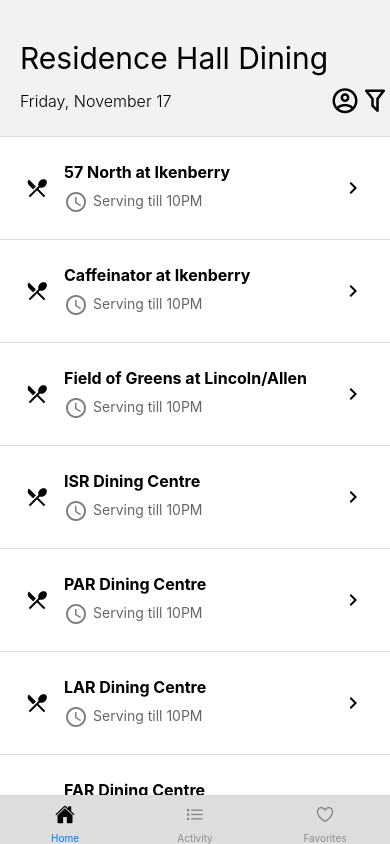
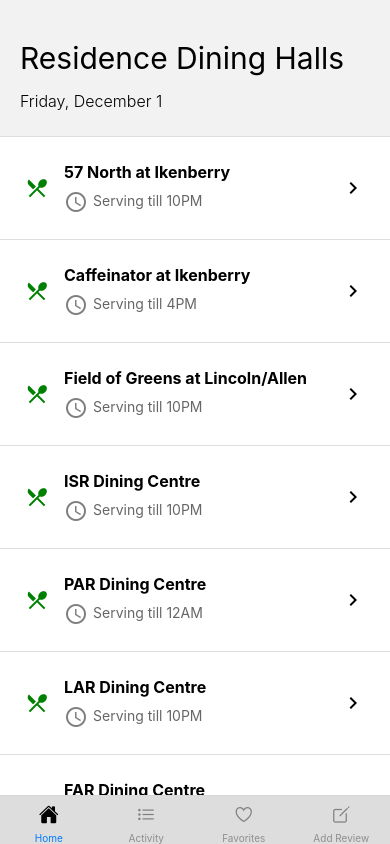
Before and after one commit to rena987/FlavorFeed, a React Native app: screen /PostLoginTabs in a window 390 px wide. Built offline with nearby package versions, Linux system fonts and the light colour scheme.

Commit message:
modified workflow and reviews screens

```diff
--- /dev/null
+++ b/AddReview.js
@@ -0,0 +1,22 @@
+// AddReview.js
+import React from 'react';
+import { View, Text, StyleSheet } from 'react-native';
+
+const AddReview = () => {
+  return (
+    <View style={styles.container}>
+      <Text>This is the Add Review screen!</Text>
+      {/* Add your review-related UI components and logic here */}
+    </View>
+  );
+};
+
+const styles = StyleSheet.create({
+  container: {
+    flex: 1,
+    justifyContent: 'center',
+    alignItems: 'center',
+  },
+});
+
+export default AddReview;
--- a/App.js
+++ b/App.js
@@ -9,6 +9,7 @@ import PostLoginTabs from './PostLoginTabs';
 import CaffinatorScreen from './Caffinator';
 import Ikenberry57Screen from './Ikenberry57Screen';
 import ReviewsScreen from './reviews';
+import AddReview from './AddReview';
 import { FavoritesProvider } from './FavoritesContext';
 
 const Stack = createStackNavigator();
@@ -24,7 +25,7 @@ export default function App() {
           <Stack.Screen name="57 North" component={Ikenberry57Screen} />
           <Stack.Screen name="Reviews" component={ReviewsScreen} />
           <Stack.Screen name="Caffeinator" component={CaffinatorScreen} />
-
+          <Stack.Screen name="Add Review" component={AddReview} />
         </Stack.Navigator>
       </NavigationContainer>
     </FavoritesProvider>
--- a/Caffinator.js
+++ b/Caffinator.js
@@ -35,7 +35,7 @@ const CaffinatorScreen = () => {
   return (
     <View style={styles.container}>
       {/* Image at the top */}
-      <Image source={require('C:/Users/isabe/465_project/caffinator.jpg')} style={styles.image} />
+      <Image source={require('C:/Users/isabe/465_project/assets/caffinator.jpg')} style={styles.image} />
 
       <View style={styles.contentContainer}>
         {/* Title with Check-In Box */}
--- a/FavoritesScreen.js
+++ b/FavoritesScreen.js
@@ -120,7 +120,6 @@ const styles = StyleSheet.create({
   instructionsText: {
     fontSize: 16,
     textAlign: 'center',
-    // Add other styling as needed
   },
 });
 
--- a/Home.js
+++ b/Home.js
@@ -6,12 +6,12 @@ import { useNavigation } from '@react-navigation/native';
 
 const diningOptions = [
   { id: 1, name: '57 North at Ikenberry', servingTime: 'Serving till 10PM' },
-  { id: 2, name: 'Caffeinator at Ikenberry', servingTime: 'Serving till 10PM' },
+  { id: 2, name: 'Caffeinator at Ikenberry', servingTime: 'Serving till 4PM' },
   { id: 3, name: 'Field of Greens at Lincoln/Allen', servingTime: 'Serving till 10PM' },
   { id: 4, name: 'ISR Dining Centre', servingTime: 'Serving till 10PM' },
-  { id: 5, name: 'PAR Dining Centre', servingTime: 'Serving till 10PM' },
+  { id: 5, name: 'PAR Dining Centre', servingTime: 'Serving till 12AM' },
   { id: 6, name: 'LAR Dining Centre', servingTime: 'Serving till 10PM' },
-  { id: 7, name: 'FAR Dining Centre', servingTime: 'Serving till 10PM' },
+  { id: 7, name: 'FAR Dining Centre', servingTime: 'Serving till 12AM' },
 ];
 
 const Home = () => {
@@ -25,23 +25,31 @@ const Home = () => {
     navigation.navigate('Caffeinator');
   };
 
-
   const navigateToIkenberryScreen = () => {
     navigation.navigate('57 North');
+  };
+
+  const navigateToFavorites = () => {
+    navigation.navigate('Favorites');
+  };
+
+  const navigateToReviews = () => {
+    navigation.navigate('Reviews');
+  };
+
+  const navigateToAddReview = () => {
+    navigation.navigate('Add Review');
   };
 
   return (
     <View style={styles.container}>
       <View style={styles.header}>
-        <Text style={styles.headerTitle}>Residence Hall Dining</Text>
+        <Text style={styles.headerTitle}>Residence Dining Halls</Text>
         <View style={styles.secondPartHeader}>
-          <Text style={styles.headerDate}>Friday, November 17</Text>
+          <Text style={styles.headerDate}>Friday, December 1</Text>
           <View style={styles.rightPartOfSecondHeader}>
             <TouchableOpacity onPress={navigateToProfile} style={styles.profileButton}>
               <Icon name="account-circle-outline" size={30} style={styles.profileIcon} />
-            </TouchableOpacity>
-            <TouchableOpacity style={styles.profileButton}>
-              <Icon name="filter-outline" size={30} style={styles.profileIcon} />
             </TouchableOpacity>
           </View>
         </View>
@@ -50,9 +58,7 @@ const Home = () => {
         <ScrollView style={styles.scrollView}>
           {diningOptions.map((option) => (
             <TouchableOpacity
-
               key={option.id}
-
               style={styles.listItem}
               onPress={() => {
                 if (option.name === '57 North at Ikenberry') {
@@ -62,7 +68,7 @@ const Home = () => {
                 }
               }}
             >
-              <Icon name="silverware" size={24} style={styles.listIcon} />
+              <Icon name="silverware" size={24} color="green" style={styles.listIcon} />
               <View style={styles.listTextContainer}>
                 <Text style={styles.listItemTitle}>{option.name}</Text>
                 <View style={styles.servingTime}>
@@ -75,21 +81,26 @@ const Home = () => {
           ))}
         </ScrollView>
       </View>
-
     </View>
   );
 };
 
+
 const styles = StyleSheet.create({
   profileButton: {
+    marginLeft: 100,
+    left: 83,
+  },
+  filterButton: {
     alignItems: 'right',
-    left: 20,
+    left: 130,
   },
   container: {
     flex: 1,
     paddingTop: 20,
     flexDirection: 'column',
   },
+
   header: {
     paddingVertical: 20,
     paddingHorizontal: 20,
@@ -150,13 +161,6 @@ const styles = StyleSheet.create({
     fontSize: 14,
     color: '#666',
   },
-  footer: {
-    flexDirection: 'row',
-    justifyContent: 'space-around',
-    paddingVertical: 20,
-    borderTopWidth: 1,
-    borderTopColor: '#ddd',
-  },
 });
 
 export default Home;
--- a/Ikenberry57Screen.js
+++ b/Ikenberry57Screen.js
@@ -24,6 +24,7 @@ const Ikenberry57Screen = () => {
       navigation.navigate('Reviews');
     };
 
+
   // Function to get the current date in the "Month Day, Year" format
   const getCurrentDate = () => {
     const options = { year: 'numeric', month: 'long', day: 'numeric' };
@@ -42,30 +43,23 @@ const Ikenberry57Screen = () => {
 
   return (
     <View style={styles.container}>
-      {/* Image at the top*/}
-      <Image source={require('/Users/isabe/465_project/57.jpg')} style={styles.image} />
+      <Image source={require('/Users/isabe/465_project/assets/57.jpg')} style={styles.image} />
 
       <View style={styles.contentContainer}>
-        {/* Title with Check-In Box */}
         <View style={styles.titleContainer}>
           <Text style={styles.title}>Ikenberry 57 North</Text>
 
           {/* Check-In Box */}
           <TouchableOpacity style={styles.checkInBox} onPress={() => console.log('Check-in')}>
-            {/* You can customize the check-in box content here */}
           </TouchableOpacity>
           <Text style={styles.checkInBoxText}>Check In</Text>
         </View>
 
-        {/* Wait Time */}
         <Text style={styles.waitTime}>Wait Time: 5 minutes</Text>
-
-        {/* Address */}
         <View style={styles.addressContainer}>
           <Text style={styles.address}>Address: 301 E. Gregory Drive, Champaign</Text>
         </View>
 
-        {/* Icons and Text in One Row */}
         <View style={styles.iconsRow}>
           {/* Google Maps Icon and Text */}
           <TouchableOpacity
@@ -79,7 +73,7 @@ const Ikenberry57Screen = () => {
           {/* Review Button */}
         <TouchableOpacity
           style={styles.reviewButton}
-            onPress={() => console.log('Navigate to reviews')}
+          onPress={() => navigation.navigate('Add Review')}
         >
           <Icon name="star-outline" size={30} color="gold" />
           <Text style={styles.reviewButtonText}>Add Review</Text>
@@ -92,10 +86,8 @@ const Ikenberry57Screen = () => {
             </TouchableOpacity>
         </View>
 
-        {/* Horizontal Line */}
         <View style={styles.horizontalLine} />
 
-        {/* Date Title with Arrows */}
         <View style={styles.dateTitleContainer}>
           <TouchableOpacity onPress={handlePreviousDay}>
             <Icon name="chevron-left" size={20} color="black" style={styles.arrowIcon} />
@@ -106,9 +98,7 @@ const Ikenberry57Screen = () => {
           </TouchableOpacity>
         </View>
 
-        {/* Tabs and Food Bar */}
         <View style={styles.tabsAndFoodBar}>
-          {/* Rectangular Box with Tabs */}
           <View style={styles.tabsContainer}>
             <TouchableOpacity
               style={[styles.tab, selectedTab === 'Breakfast' && styles.selectedTab]}
@@ -130,7 +120,6 @@ const Ikenberry57Screen = () => {
             </TouchableOpacity>
           </View>
 
-          {/* Food List */}
           <ScrollView style={styles.foodList}>
             <View style={styles.foodItem}>
               <Text style={styles.foodText}>Eggs Benedict</Text>
@@ -146,16 +135,11 @@ const Ikenberry57Screen = () => {
               </TouchableOpacity>
             </View>
 
-            {/* Add more food items similarly */}
           </ScrollView>
         </View>
 
-        {/* Menu Title */}
         <Text style={styles.menuTitle}>Menu</Text>
-
-        {/* Rectangular Box for Menu Items */}
         <View style={styles.menuContainer}>
-          {/* Menu Items */}
           <View style={styles.menuItem}>
             <Text style={styles.menuItemText}>Pizza</Text>
             <TouchableOpacity onPress={() => handleFavoritePress('Pizza')}>
--- a/Login.js
+++ b/Login.js
@@ -6,7 +6,7 @@ import { FontAwesome } from '@expo/vector-icons';
 const LoginScreen = ({ navigation }) => {
   const handleLoginPress = () => {
     // TODO: Validate credentials
-    navigation.navigate('PostLoginTabs'); // Navigate to the Home screen after pressing the Login button
+    navigation.navigate('PostLoginTabs');
     navigation.reset({
         index: 0,
         routes: [{ name: 'PostLoginTabs' }],
@@ -60,7 +60,7 @@ const styles = StyleSheet.create({
   },
   loginButton: {
     width: '100%',
-    backgroundColor: 'black', // Adjust the color to match your design
+    backgroundColor: 'black',
     padding: 15,
     borderRadius: 5,
     alignItems: 'center',
--- a/PostLoginTabs.js
+++ b/PostLoginTabs.js
@@ -1,6 +1,5 @@
 import React from 'react';
-import { FlatListComponent, Text, View, TouchableOpacity } from 'react-native';
-import { NavigationContainer } from '@react-navigation/native';
+import { TouchableOpacity } from 'react-native';
 import { createBottomTabNavigator } from '@react-navigation/bottom-tabs';
 import Ionicons from 'react-native-vector-icons/Ionicons';
 import { useNavigation } from '@react-navigation/native';
@@ -8,15 +7,17 @@ import { useNavigation } from '@react-navigation/native';
 import Home from './Home';
 import FavoritesScreen from './FavoritesScreen';
 import ActivityScreen from './ActivityScreen';
+import AddReview from './AddReview';
 
 const PostLoginTabs = () => {
   const navigation = useNavigation();
   const Tab = createBottomTabNavigator();
+
   return (
     <Tab.Navigator
       initialRouteName="Home"
       screenOptions={({ route }) => ({
-                headerShown: route.name == 'Home' ? false : true,
+        headerShown: route.name === 'Home' ? false : true,
         tabBarIcon: ({ focused, color, size }) => {
           let iconName;
           let iconSize = 20;
@@ -28,6 +29,8 @@ const PostLoginTabs = () => {
             iconName = focused ? 'ios-list' : 'ios-list-outline';
           } else if (route.name === 'Favorites') {
             iconName = focused ? 'heart' : 'heart-outline';
+          } else if (route.name === 'AddReview') {
+            iconName = focused ? 'create' : 'create-outline';
           }
 
           return <Ionicons name={iconName} size={iconSize} color={iconColor} />;
@@ -36,7 +39,7 @@ const PostLoginTabs = () => {
         tabBarActiveBackgroundColor: '#ddd',
       })}
     >
-            <Tab.Screen name="Home" component={Home} screenOptions={{ headerShown: false }}/>
+      <Tab.Screen name="Home" component={Home} options={{ headerShown: false }} />
       <Tab.Screen
         name="Activity"
         component={ActivityScreen}
@@ -46,12 +49,13 @@ const PostLoginTabs = () => {
               <Ionicons name="arrow-back" size={24} color="black" />
             </TouchableOpacity>
           ),
-                    headerTitle: "Your Activity",
+          headerTitle: 'Activity',
           headerTitleAlign: 'center',
           headerStyle: {
             backgroundColor: '#ddd',
           },
-                }} />
+        }}
+      />
       <Tab.Screen
         name="Favorites"
         component={FavoritesScreen}
@@ -61,7 +65,25 @@ const PostLoginTabs = () => {
               <Ionicons name="arrow-back" size={24} color="black" />
             </TouchableOpacity>
           ),
-                    headerTitle: "Your Favorites",
+          headerTitle: 'Your Favorites',
+          headerTitleAlign: 'center',
+          headerStyle: {
+            backgroundColor: '#ddd',
+          },
+        }}
+      />
+      <Tab.Screen
+        name="AddReview"
+        component={AddReview}
+        options={{
+          tabBarLabel: 'Add Review',
+          tabBarAccessibilityLabel: 'Add Review',
+          headerLeft: () => (
+            <TouchableOpacity onPress={() => navigation.navigate('Home')} style={{ marginLeft: 10 }}>
+              <Ionicons name="arrow-back" size={24} color="black" />
+            </TouchableOpacity>
+          ),
+          headerTitle: 'Add Review', // Set a custom title for the Add Review screen
           headerTitleAlign: 'center',
           headerStyle: {
             backgroundColor: '#ddd',
@@ -69,8 +91,7 @@ const PostLoginTabs = () => {
         }}
       />
     </Tab.Navigator>
-
   );
-  }
+};
 
 export default PostLoginTabs;
--- a/reviews.js
+++ b/reviews.js
@@ -1,8 +1,11 @@
-import React, { useState } from 'react';
-import { View, Text, StyleSheet, ScrollView } from 'react-native';
+import React from 'react';
+import { View, Text, StyleSheet, ScrollView, TouchableOpacity } from 'react-native';
 import Icon from 'react-native-vector-icons/MaterialCommunityIcons';
+import { useNavigation } from '@react-navigation/native';
 
 const ReviewsScreen = () => {
+  const navigation = useNavigation();
+
   // Dummy data for example reviews with timestamps
   const reviews = [
     { rating: 5, text: 'Excellent food and service! Highly recommended.', timestamp: '30 minutes ago' },
@@ -23,6 +26,11 @@ const ReviewsScreen = () => {
       <Icon key={`empty-${index}`} name="star-outline" size={20} color="gold" style={styles.starIcon} />
     ));
     return [...filledStars, ...emptyStars];
+  };
+
+  // Function to handle the "Explore More Dining Halls" button press
+  const handleExploreMorePress = () => {
+    navigation.navigate('Home'); // Update with the correct screen name
   };
 
   return (
@@ -59,6 +67,17 @@ const ReviewsScreen = () => {
           </View>
         ))}
       </View>
+
+      {/* Explore More Dining Halls Button */}
+      <TouchableOpacity
+        style={styles.exploreMoreButton}
+        onPress={handleExploreMorePress}
+      >
+        <Text style={styles.exploreMoreButtonText}>
+          Explore More Dining Halls
+          <Icon name="home" size={20} color="#007FFF" style={styles.homeIcon} />
+        </Text>
+      </TouchableOpacity>
     </ScrollView>
   );
 };
@@ -132,6 +151,20 @@ const styles = StyleSheet.create({
     fontSize: 16,
     color: 'black',
   },
+  exploreMoreButton: {
+    alignItems: 'center',
+    marginTop: 10,
+    backgroundColor: 'transparent',
+  },
+  exploreMoreButtonText: {
+    fontSize: 18,
+    color: '#007FFF',
+    flexDirection: 'row',
+    alignItems: 'center',
+  },
+  homeIcon: {
+    marginRight: 30,
+  },
 });
 
 export default ReviewsScreen;
```
Also changed, not shown: 1 other file (tests, documents, lock files or other folders). Lines whose indentation alone changed are shown as unchanged.
